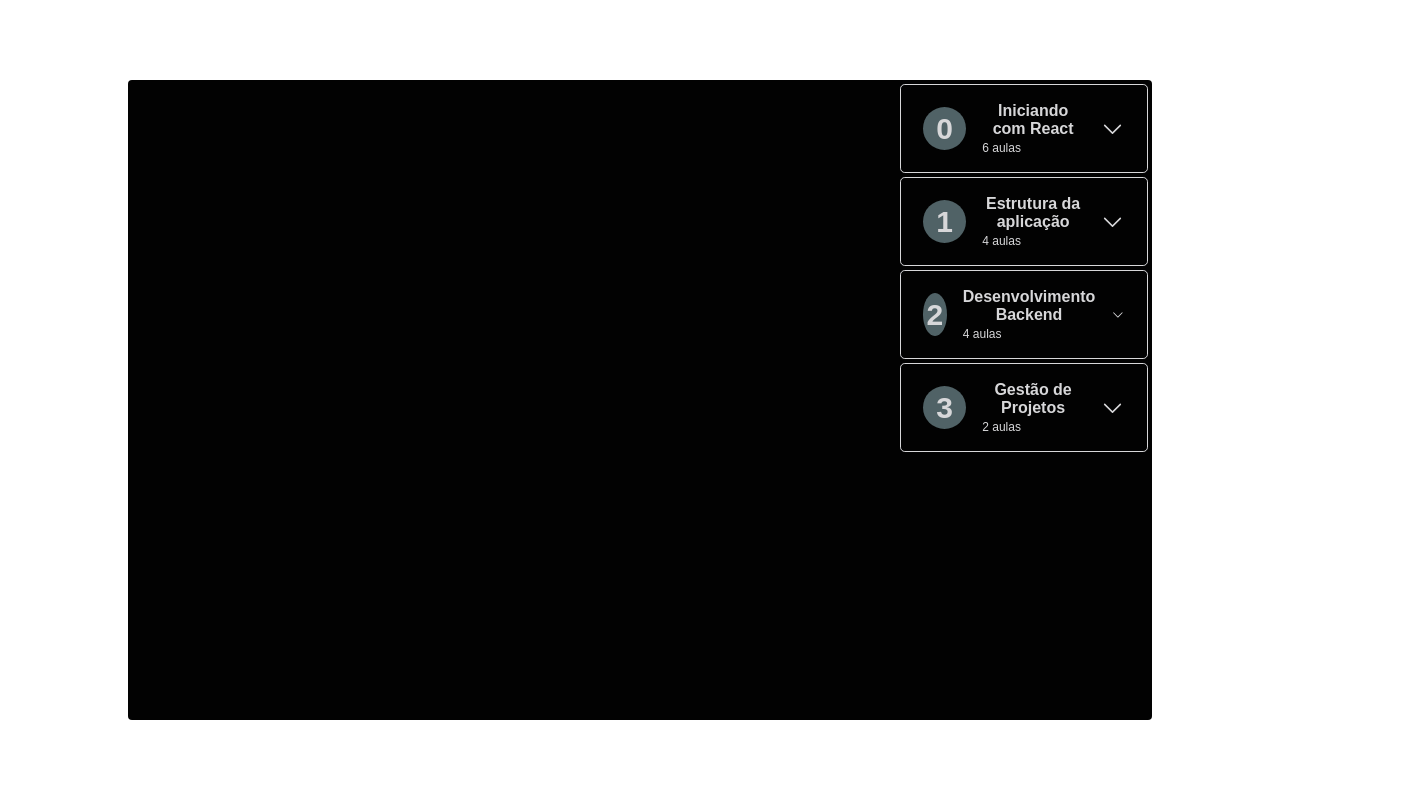
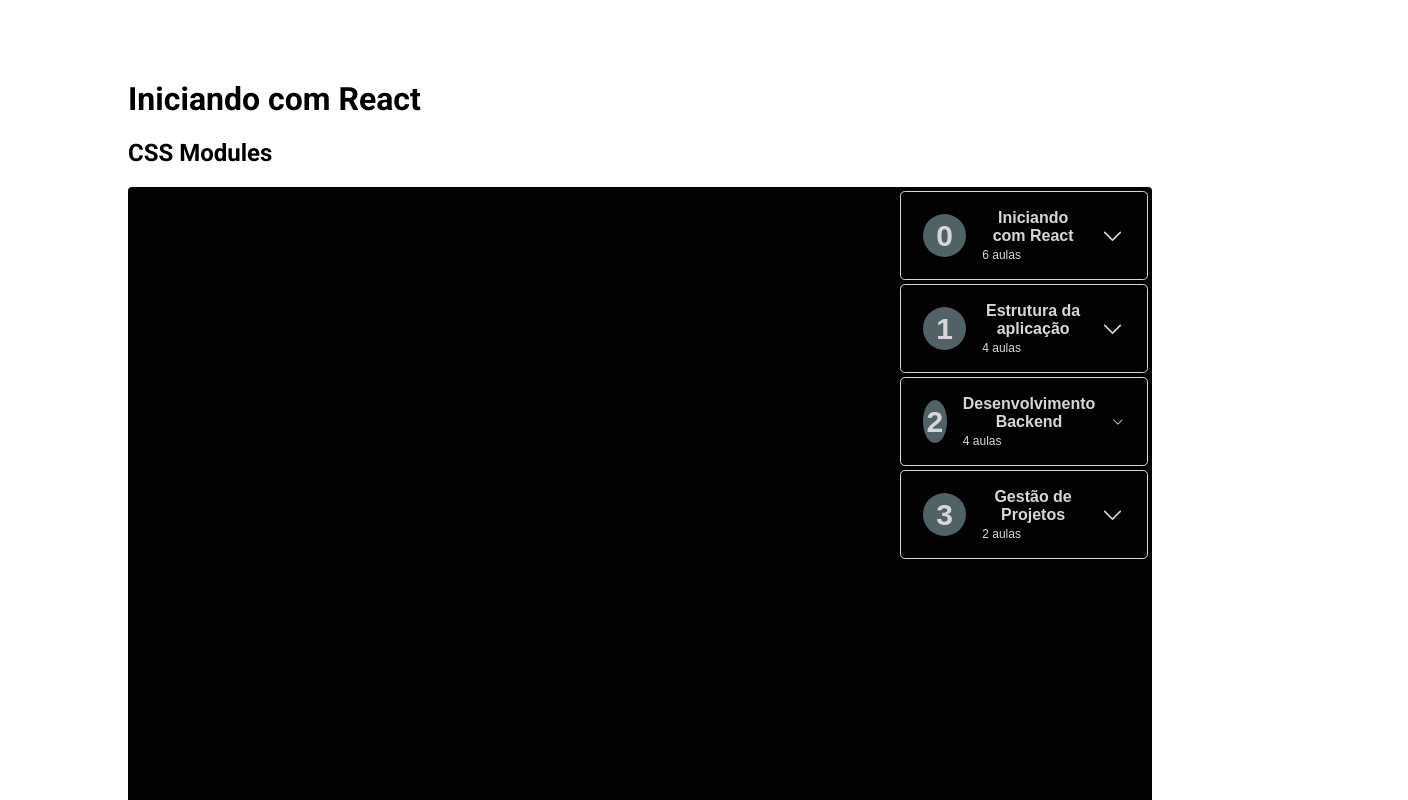
Before and after one commit to marcoslima12/react-redux-zustand, a React (Vite) app: page / in a window 1280 px wide. Shown: the top 800 px of the page, 1408 px wide, since content can reach past the window. Built offline with nearby package versions, Linux system fonts and the light colour scheme.

Commit message:
add atual clas styl

```diff
--- a/src/components/Class/index.tsx
+++ b/src/components/Class/index.tsx
@@ -1,7 +1,10 @@
-import { VideoCamera } from "@phosphor-icons/react";
+import { PlayCircle, VideoCamera } from "@phosphor-icons/react";
 import { ClassContainer, ClassName } from "./styles";
 import { useDispatch } from "react-redux";
 import { play } from "../../store/slices/player";
+import { UseAppSelector } from "../../store";
+import { useEffect, useState } from "react";
+import { isCurrentCss } from "./styles";
 
 interface ClassProps {
   classTitle: string;
@@ -18,14 +21,43 @@
 }: ClassProps) => {
   const dispatch = useDispatch();
 
+  const [isCurrent, setIsCurrent] = useState(false);
+
   const handlePlayClass = () => {
     dispatch(play({ moduleIndex, lessonIndex }));
   };
 
+  const currentLesson = UseAppSelector((state) => {
+    return state.player.course.currentLesson;
+  });
+
+  useEffect(() => {
+    if (
+      currentLesson.moduleIndex === moduleIndex &&
+      currentLesson.lessonIndex === lessonIndex
+    ) {
+      setIsCurrent(true);
+    } else {
+      setIsCurrent(false);
+    }
+  }, [
+    moduleIndex,
+    lessonIndex,
+    currentLesson.moduleIndex,
+    currentLesson.lessonIndex,
+  ]);
+
   return (
-    <ClassContainer onClick={handlePlayClass}>
-      <VideoCamera size={20} color="#D7D7D9" />
-      <ClassName>{classTitle}</ClassName>
+    <ClassContainer
+      className={isCurrent ? isCurrentCss() : ""}
+      onClick={handlePlayClass}
+    >
+      {isCurrent ? (
+        <PlayCircle size={20} color="#D7D7D9" />
+      ) : (
+        <VideoCamera size={20} color="#D7D7D9" />
+      )}
+      <ClassName isCurrentName={isCurrent}>{classTitle}</ClassName>
       <span>{timeAmount}</span>
     </ClassContainer>
   );
--- a/src/components/Class/styles.ts
+++ b/src/components/Class/styles.ts
@@ -1,11 +1,24 @@
-import { styled } from "../../stitches.config";
+import { styled, css } from "../../stitches.config";
 
 export const ClassName = styled("div", {
   fontSize: "0.875rem",
   textOverflow: "ellipsis",
   whiteSpace: "nowrap",
   overflow: "hidden",
-  marginRight: 'auto'
+  marginRight: "auto",
+  variants: {
+    isCurrentName: {
+      false: {
+        "&:hover": {
+          opacity: "0.8",
+        },
+      },
+    },
+  },
+});
+
+export const isCurrentCss = css({
+  color: "green",
 });
 
 export const ClassContainer = styled("div", {
@@ -18,8 +31,8 @@
 
   color: "#D7D7D9",
   padding: "0.5rem",
-  '&[data-state=open]': {
-    border: '2px solid green',
+  "&[data-state=open]": {
+    border: "2px solid green",
   },
-  cursor: 'pointer'
+  cursor: "pointer",
 });
--- a/src/components/Module/index.tsx
+++ b/src/components/Module/index.tsx
@@ -1,4 +1,4 @@
-import { CaretDown } from "@phosphor-icons/react";
+import { CaretDown, CaretUp } from "@phosphor-icons/react";
 import * as Collapsible from "@radix-ui/react-collapsible";
 
 import {
@@ -28,18 +28,22 @@
   return (
     <ModuleContainer onClick={() => setOpen(!open)}>
       <StyledTrigger>
-        <ModuleDesc /*  open={open} */>
+        <ModuleDesc>
           <StyledIndex>{index}</StyledIndex>
           <StyledDesc>
             {" "}
             <h2>{moduleTitle}</h2>
             <span>{classesAmount} aulas</span>
           </StyledDesc>
-          <CaretDown className="icon-caret" size={25} color="#D7D7D9" />
+          {!open ? (
+            <CaretDown className="icon-caret" size={25} color="#D7D7D9" />
+          ) : (
+            <CaretUp className="icon-caret" size={25} color="#D7D7D9" />
+          )}
         </ModuleDesc>
       </StyledTrigger>
       <Collapsible.Content>
-        {lessons.map((lesson,lessonIndex) => (
+        {lessons.map((lesson, lessonIndex) => (
           <Class
             classTitle={lesson.title}
             timeAmount={lesson.duration}
--- a/src/components/Module/styles.ts
+++ b/src/components/Module/styles.ts
@@ -1,9 +1,5 @@
 import { styled } from "../../stitches.config";
 import * as Collapsible from "@radix-ui/react-collapsible";
-
-interface CaretProps {
-  open: boolean;
-}
 
 export const ModuleContainer = styled(Collapsible.Root, {
   background: "#020202",
@@ -52,9 +48,7 @@
   color: "#D7D7D9",
 });
 
-export const ModuleDesc = styled(
-  "div",
-  {
+export const ModuleDesc = styled("div", {
   display: "flex",
   justifyContent: "space-around",
   alignItems: "center",
@@ -62,13 +56,7 @@
   "&.icon-caret": {
     transition: "transform 0.3s", // Adicione uma transição para suavizar a rotação
   },
-  },
-  ({ open }: CaretProps) => ({
-    "&.icon-caret": {
-      transform: open ? "rotate(180deg)" : "none", // Gira o ícone verticalmente quando open for true
-    },
-  })
-);
+});
 
 export const StyledTrigger = styled(Collapsible.Trigger, {
   border: "none",
--- a/src/pages/video-player/index.tsx
+++ b/src/pages/video-player/index.tsx
@@ -1,6 +1,12 @@
 import ReactPlayer from "react-player";
 
-import { MainContent, Wrapper, Modules, VideoClass } from "./style";
+import {
+  MainContent,
+  Wrapper,
+  Modules,
+  VideoClass,
+  HeaderContainer,
+} from "./style";
 import { Module } from "../../components/Module";
 import { UseAppSelector } from "../../store";
 
@@ -9,17 +15,39 @@
     return state.player.course.modules;
   });
 
-  const currentLesson = UseAppSelector((state => {return state.player.course.currentLesson}));
+  const currentLesson = UseAppSelector((state) => {
+    return state.player.course.currentLesson;
+  });
+
+  const Header = () => {
+    return (
+      <HeaderContainer>
+        <h1>{modules[currentLesson.moduleIndex].title}</h1>
+        <h2>
+          {
+            modules[currentLesson.moduleIndex].lessons[
+              currentLesson.lessonIndex
+            ].title
+          }
+        </h2>
+      </HeaderContainer>
+    );
+  };
 
   return (
     <Wrapper>
+      <Header />
       <MainContent>
         <VideoClass>
           <ReactPlayer
             controls
             width={"100%"}
             height={"100%"}
-            url={`https://www.youtube.com/watch?v=${modules[currentLesson.moduleIndex].lessons[currentLesson.lessonIndex].id}`}
+            url={`https://www.youtube.com/watch?v=${
+              modules[currentLesson.moduleIndex].lessons[
+                currentLesson.lessonIndex
+              ].id
+            }`}
           />
         </VideoClass>
         <Modules>
--- a/src/pages/video-player/style.ts
+++ b/src/pages/video-player/style.ts
@@ -8,13 +8,18 @@
   fontFamily: "Roboto",
 });
 
+export const HeaderContainer = styled("div",  {
+  paddingLeft: '10%',
+  width: "100vw",
+  color: 'black',
+  marginTop: "5rem",
+})
+
 export const MainContent = styled("main", {
   width: "80%",
   height: "80%",
   margin: "auto",
-  marginTop: "5rem",
   display: "flex",
-
   background: "#020202",
 
   borderRadius: "0.25rem",
--- a/src/stitches.config.ts
+++ b/src/stitches.config.ts
@@ -1,6 +1,6 @@
 import { createStitches } from "@stitches/react";
 import { lightTheme } from "./style/theme";
 
-export const { styled, createTheme, theme } = createStitches({
+export const { styled, createTheme, theme, css } = createStitches({
   theme: lightTheme,
 });
```
Lines whose indentation alone changed are shown as unchanged.
